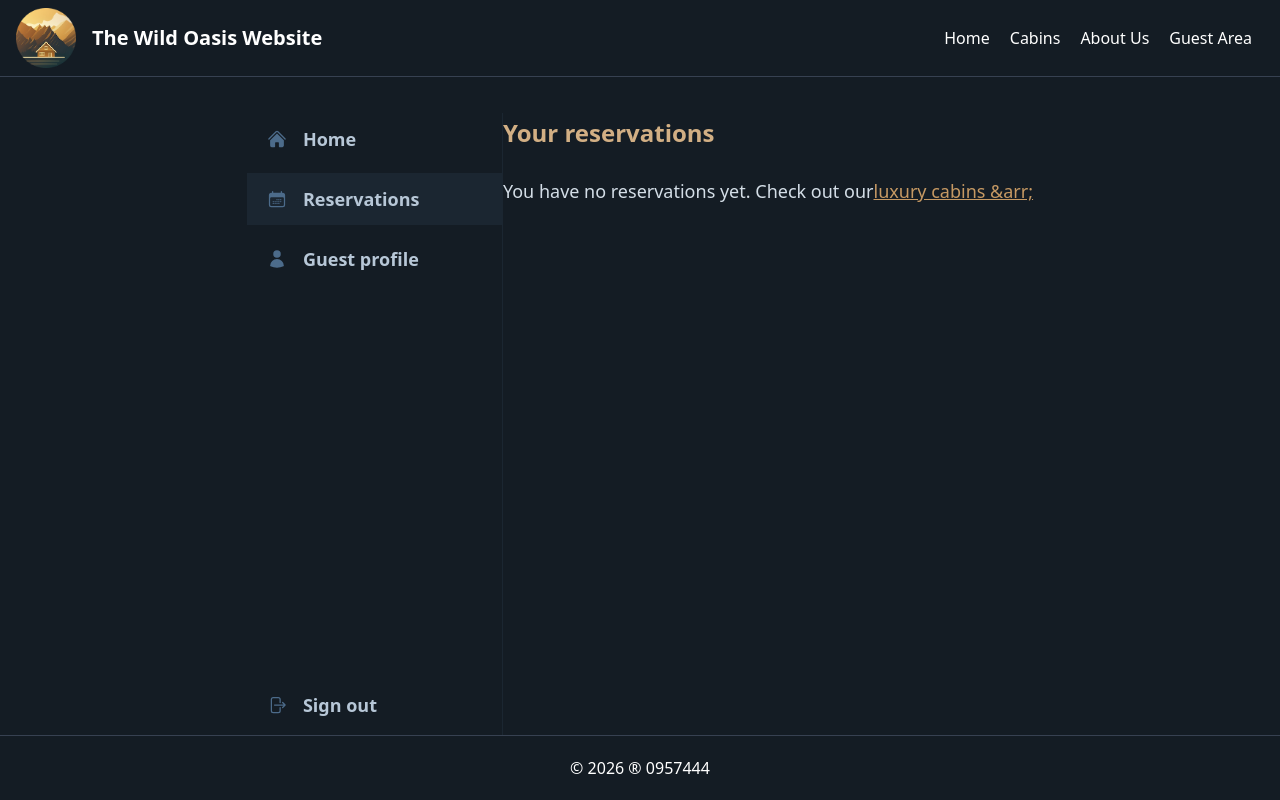
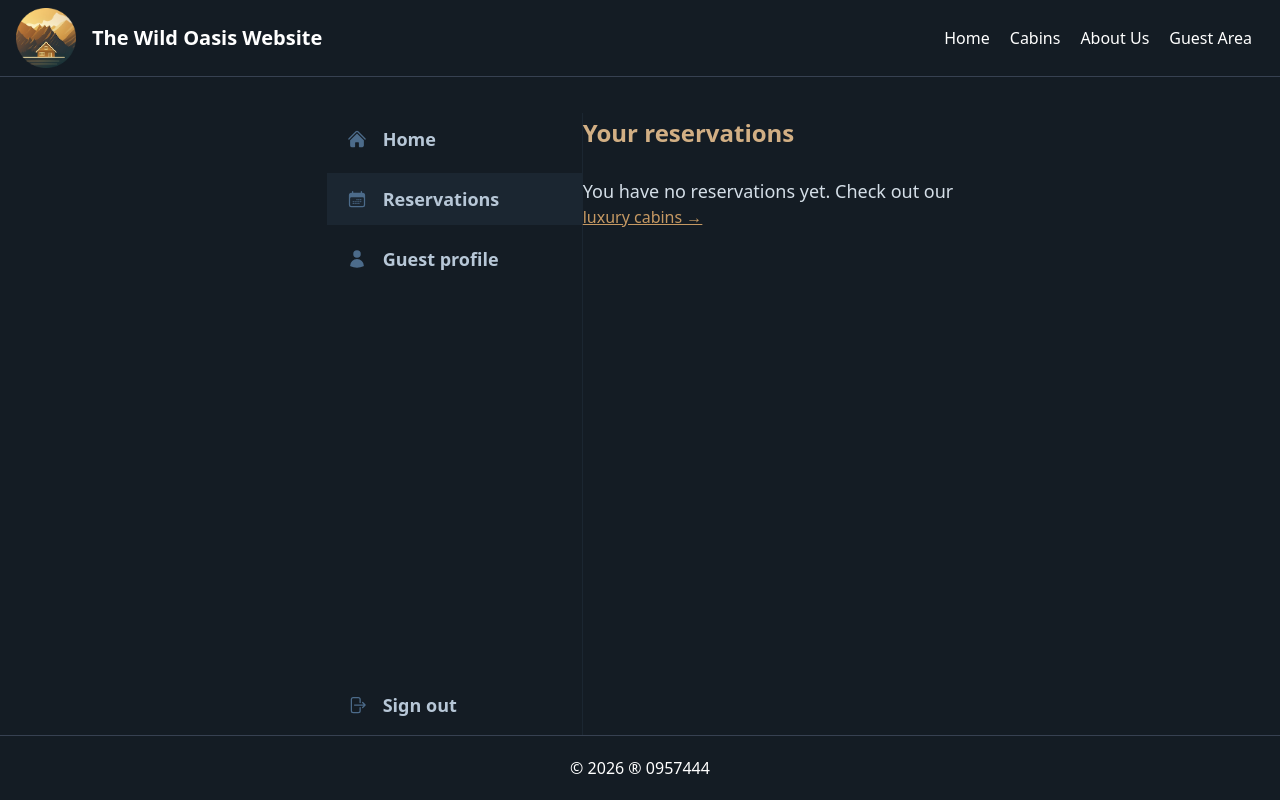
Before and after one commit to Sen12345/the-wild-oasis-website, a Next.js app: page /account/reservation in a window 1280 px wide. Built offline with nearby package versions, Linux system fonts and the light colour scheme; no server answers; the database is empty.

Commit message:
Fix error on reservation page

```diff
--- a/app/account/reservation/page.js
+++ b/app/account/reservation/page.js
@@ -19,12 +19,14 @@ export default async function Page() {
       </h2>
 
       {bookings.length === 0 ? (
-        <p className="text-lg">
-          You have no reservations yet. Check out our
+        <div>
+          <p className="text-lg ">
+            You have no reservations yet. Check out our
+          </p>
           <a className="underline text-accent-500" href="/cabins">
-            luxury cabins &arr;
+            luxury cabins &rarr;
           </a>
-        </p>
+        </div>
       ) : (
         <ReservationList bookings={bookings} />
       )}
```
